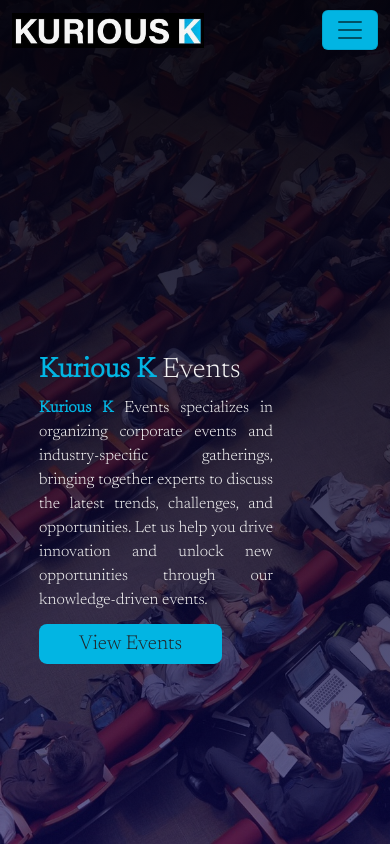
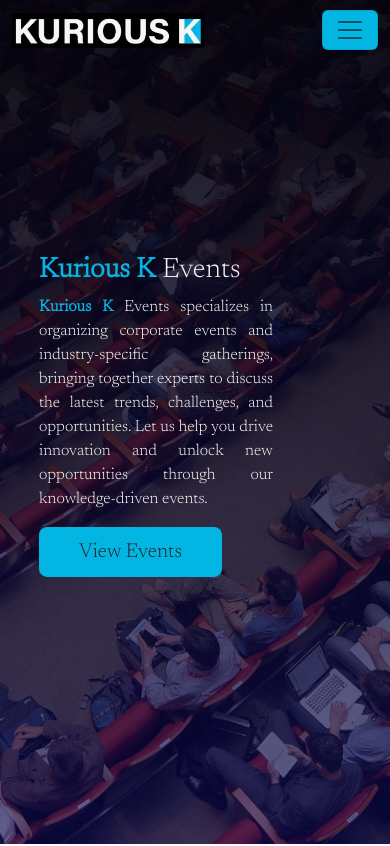
Before and after one commit to adiec7/kuriousk, a React (Create React App) app: page /events in a window 390 px wide. Shown: the top 846 px of the page. Built offline with nearby package versions, Linux system fonts and the light colour scheme.

Commit message:
fix responsive butto

```diff
--- a/src/component/eventpages/envestconnect.css
+++ b/src/component/eventpages/envestconnect.css
@@ -50,7 +50,7 @@
     div.events_text {
     text-align: justify;
     position: absolute;
-    top: 60%  !important;
+    top: 50%  !important;
     left: 40%;
     /* transform: translate(-50%, -50%); */
     color: whitesmoke;
@@ -78,9 +78,10 @@
         font-size: 1.5rem;
         text-align: left !important;
     }
-    .event_btn{
+    .event_btn a{
         border: 1rem !important;
         display: inline;
+        text-decoration: none;
     }
 
 }
```
